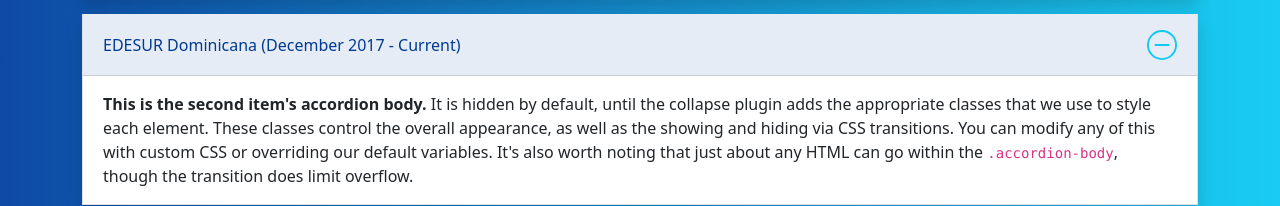
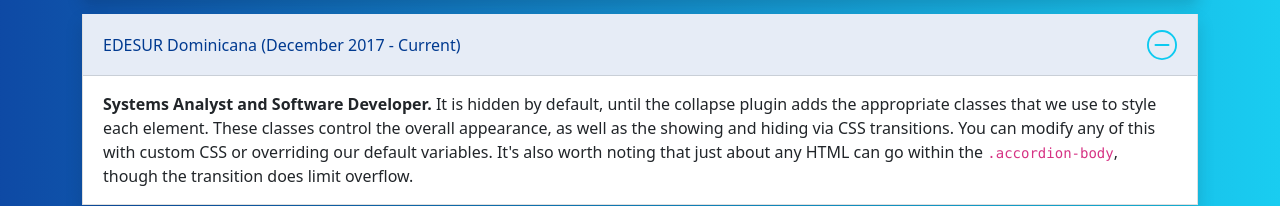
Before and after one commit to oneal1801/oneal1801.github.io, a website: page public/index.html in a window 1280 px wide. Shown: the part 3953-4159 px from the top of the page. Drawn offline with nearby package versions, Linux system fonts and the light colour scheme.

Commit message:
updates... more..

```diff
--- a/public/index.html
+++ b/public/index.html
@@ -362,7 +362,7 @@
                   data-bs-parent="#accordionExample"
                 >
                   <div class="accordion-body">
-                    <strong>This is the second item's accordion body.</strong>
+                    <strong>Systems Analyst and Software Developer.</strong>
                     It is hidden by default, until the collapse plugin adds the
                     appropriate classes that we use to style each element. These
                     classes control the overall appearance, as well as the
```
